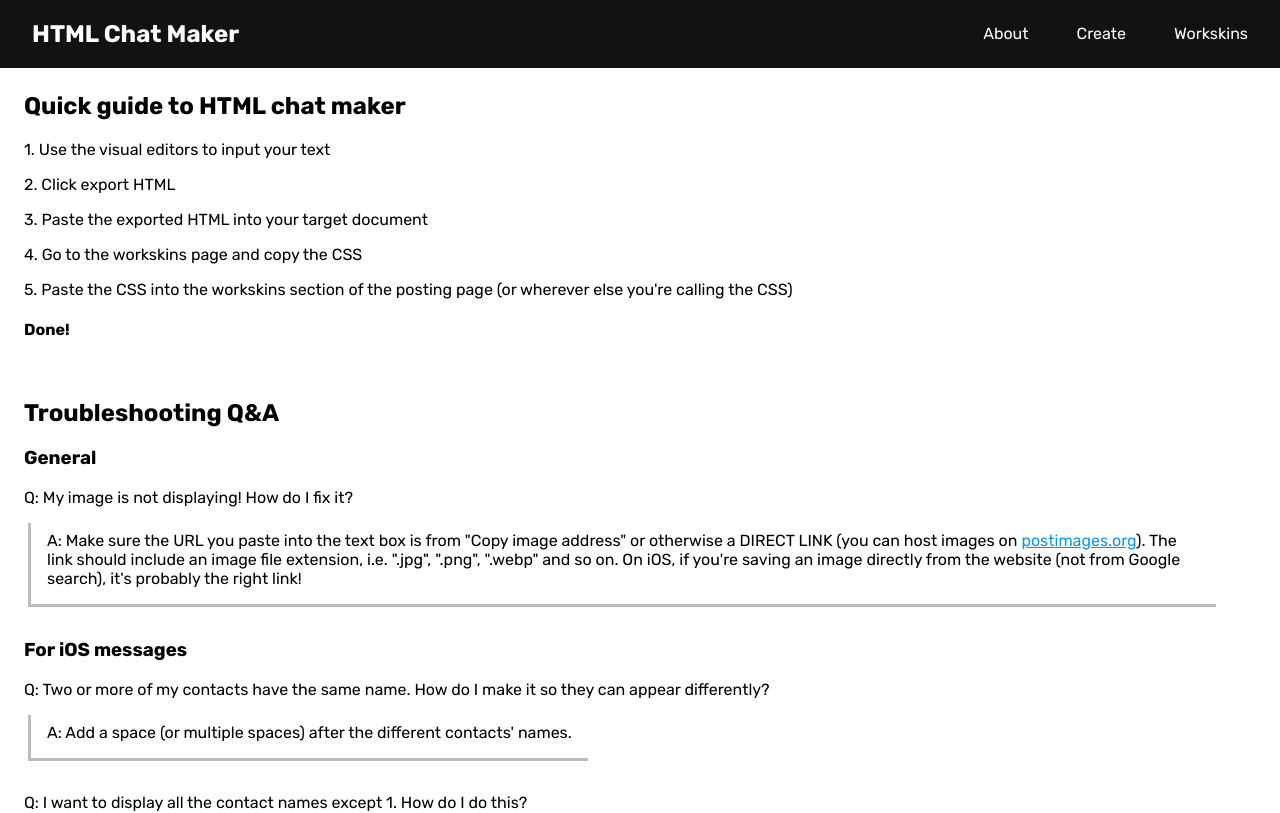
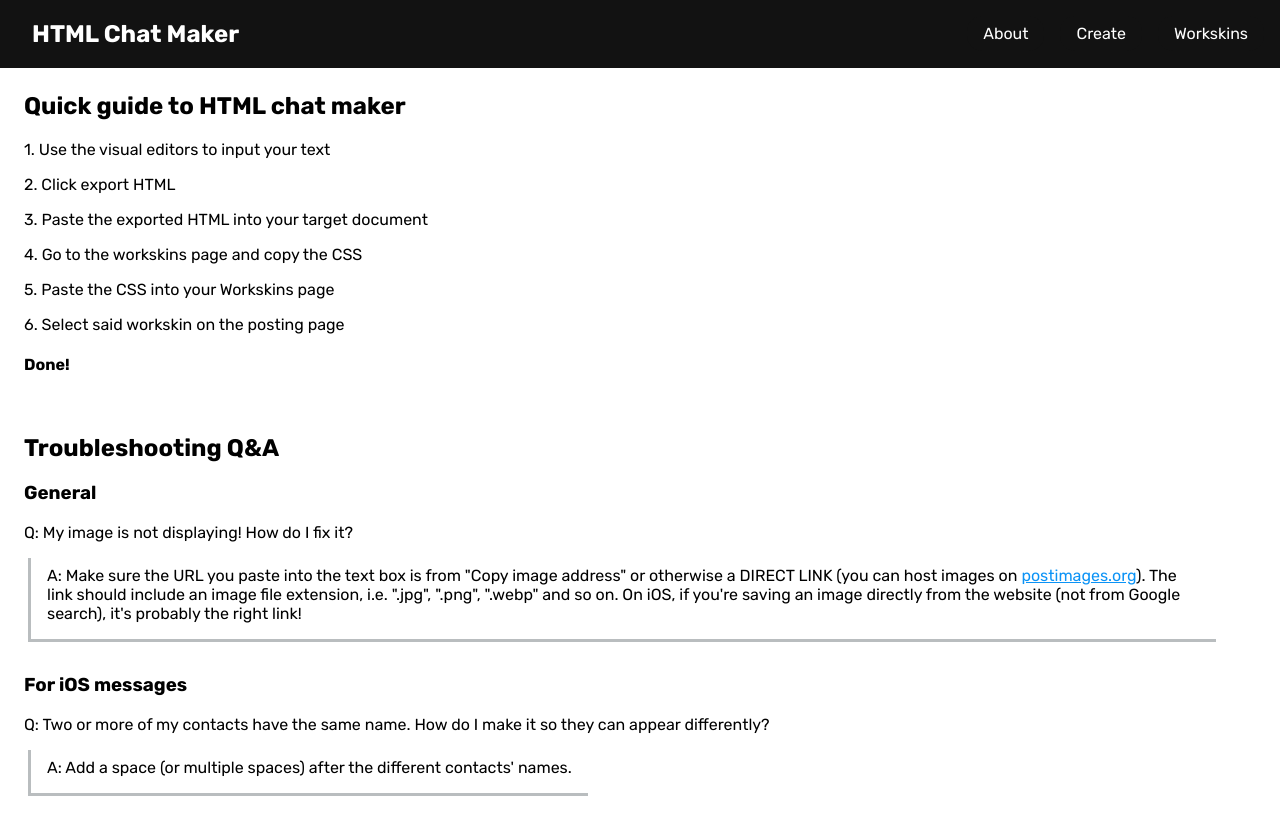
Before and after one commit to qriechan/html-chat-maker, a React (Vite) app: page / in a window 1280 px wide. Shown: the top 813 px of the page. Built offline with nearby package versions, Linux system fonts and the light colour scheme.

Commit message:
modified instructions

```diff
--- a/src/components/About.jsx
+++ b/src/components/About.jsx
@@ -8,7 +8,8 @@ function About() {
         <p>2. Click export HTML</p>
         <p>3. Paste the exported HTML into your target document</p>
         <p>4. Go to the workskins page and copy the CSS</p>
-        <p>5. Paste the CSS into the workskins section of the posting page (or wherever else you're calling the CSS)</p>
+        <p>5. Paste the CSS into your Workskins page</p>
+        <p>6. Select said workskin on the posting page</p>
         <h4>Done!</h4>
         <br />
         <h2>Troubleshooting Q&A</h2>
```
